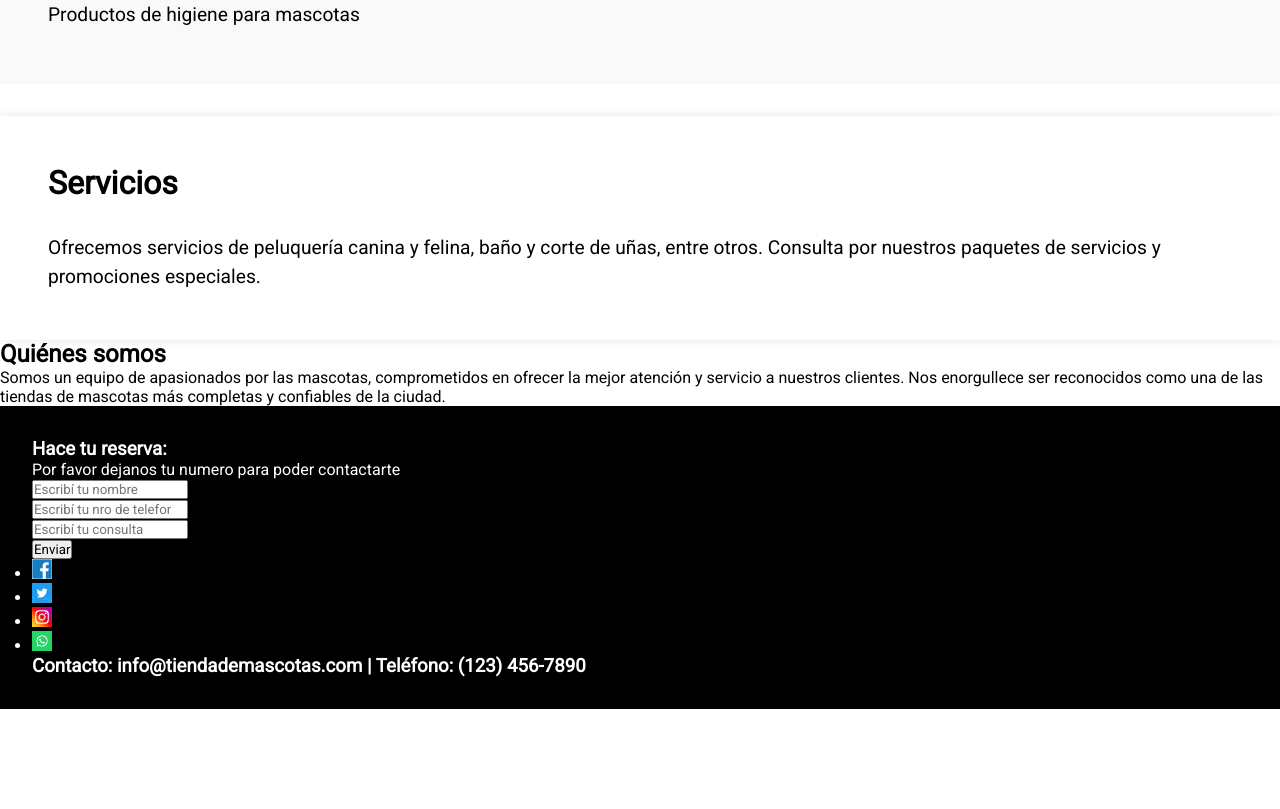
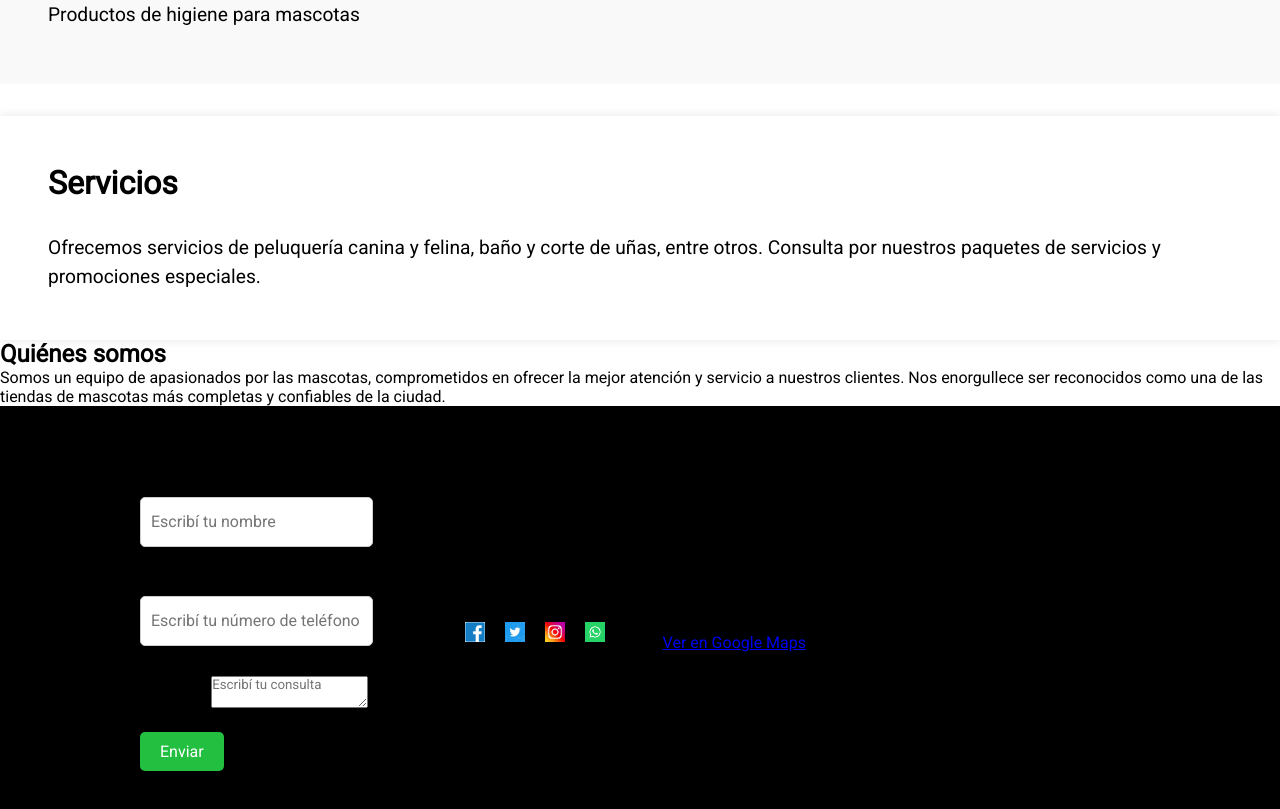
Before and after one commit to dhpampin/proyectofinal, a plain HTML site: page index.html in a window 1280 px wide. Shown: the part 1000-1809 px from the top of the page. Before the commit the page ends 1709 px from the top, so only its background shows below. Drawn offline with Linux system fonts and the light colour scheme.

Commit message:
estilos y contenidos footer

```diff
--- a/index.html
+++ b/index.html
@@ -55,37 +55,42 @@
 		<div class="container">
 		  <div class="row-flex">
 			<div class="flex-column-form">
-					<h3>Hace tu reserva: </h3>
+			  <h3>Hacer una reserva:</h3>
+			  <form>
+				<div class="form-group">
+				  <label for="nombre">Nombre:</label>
+				  <input type="text" id="nombre" name="nombre" placeholder="Escribí tu nombre" required>
 				</div>
-				<!--formulario de reserva-->
-				<form class="media-centered">
 				<div class="form-group">
-						<p>Por favor dejanos tu numero para poder contactarte</p>
-
-						<input type="name" class="form-control"
-						placeholder="Escribí tu nombre">
+				  <label for="telefono">Teléfono:</label>
+				  <input type="tel" id="telefono" name="telefono" placeholder="Escribí tu número de teléfono" required>
 				</div>
-
-					<div>
-						<input type="number" class="form-control" placeholder="Escribí tu nro de telefono">
+				<div class="form-group">
+				  <label for="consulta">Consulta:</label>
+				  <textarea id="consulta" name="consulta" placeholder="Escribí tu consulta"></textarea>
 				</div>
-
-					<div>
-						<input type="name" class="form-control" placeholder="Escribí tu consulta">
-					</div>
-
-					<div>
-					   <button type="submit" class="btn btn-success">Enviar</button>
+				<div class="form-group">
+				  <button type="submit">Enviar</button>
 				</div>
 			  </form>
 			</div>
+			<div class="redes-container">
+			  <h3>Seguinos en:</h3>
 			  <ul class="redes">
-			<li><a href="#"><img src="assets/facebook.png" alt="Facebook" width="20" height="20"></a></li>
-			<li><a href="#"><img src="assets/twitter.jpg" alt="Twitter" width="20" height="20"></a></li>
-			<li><a href="#"><img src="assets/instagram.jpg" alt="Instagram" width="20" height="20"></a></li>
-			<li><a href="https://wa.me/123456789"><img src="assets/whatsapp.png" alt="Whatsapp" width="20" height="20"></a></li>
+				<li><a href="#"><img src="assets/facebook.png" alt="Facebook"></a></li>
+				<li><a href="#"><img src="assets/twitter.jpg" alt="Twitter"></a></li>
+				<li><a href="#"><img src="assets/instagram.jpg" alt="Instagram"></a></li>
+				<li><a href="https://wa.me/123456789"><img src="assets/whatsapp.png" alt="Whatsapp"></a></li>
 			  </ul>
-		<h3 class="contacto">Contacto: info@tiendademascotas.com | Teléfono: (123) 456-7890</h3>
+			</div>
+		  </div>
+		  <div class="contacto-container">
+			<p>Contacto: info@tiendademascotas.com | Teléfono: (123) 456-7890</p>
+			<p>Dirección: Av. Pet Friendly 1234, Ciudad Autónoma de Buenos Aires</p>
+			<a href="https://goo.gl/maps/XXXXXXXXXX" target="_blank">Ver en Google Maps</a>
+		  </div>
+		</div>
 	  </footer>
+
 </body>
 </html>
--- a/style.css
+++ b/style.css
@@ -155,8 +155,82 @@ nav ul li a:hover {
 
 /* Estilos del footer */
 footer {
-	background-color: #000;
-	color: #fff;
-	padding: 2em;
+	background-color: black;
+	padding: 50px 0;
+	}
+
+	.container {
+	max-width: 1000px;
+	margin: 0 auto;
 	display: flex;
-}
+	justify-content: space-between;
+	align-items: center;
+	}
+
+	.row-flex {
+	display: flex;
+	justify-content: space-between;
+	align-items: center;
+	}
+
+	.flex-column-form {
+	flex-basis: 50%;
+	margin-right: 50px;
+	}
+
+	form {
+	flex-basis: 50%;
+	}
+
+	.form-group {
+	margin-bottom: 20px;
+	}
+
+	input {
+	width: 100%;
+	height: 50px;
+	border: 1px solid #CCC;
+	border-radius: 5px;
+	padding: 10px;
+	font-size: 16px;
+	margin-bottom: 10px;
+	}
+
+	button {
+	background-color: #23BF40;
+	color: #FFF;
+	border: none;
+	border-radius: 5px;
+	font-size: 16px;
+	padding: 10px 20px;
+	cursor: pointer;
+	}
+
+	.redes {
+	display: flex;
+	justify-content: center;
+	align-items: center;
+	margin: 20px 0;
+	list-style: none;
+	padding: 0;
+	}
+
+	.redes li {
+	margin-right: 20px;
+	}
+
+	.redes li:last-child {
+	margin-right: 0;
+	}
+
+	.redes img {
+	width: 20px;
+	height: 20px;
+	}
+
+	.contacto {
+	margin-top: 20px;
+	font-size: 16px;
+	text-align: center;
+	color: #555;
+	}
```
Lines whose indentation alone changed are shown as unchanged.
